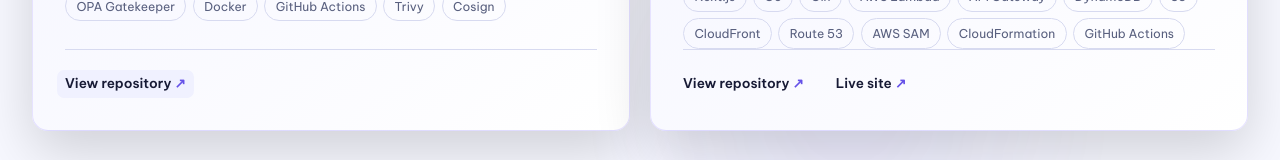
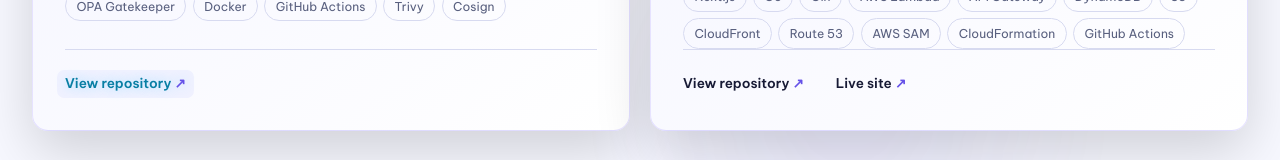
Before and after one commit to TrieuNguyenPhu/portfolio, a Next.js app: page / in a window 1280 px wide. In both pictures the pointer is over the link 125 px from the left and 2476 px from the top of the page. Shown: the part 2393-2553 px from the top of the page. Built offline with nearby package versions, Linux system fonts and the light colour scheme.

Commit message:
Brighten project action links on hover

```diff
--- a/app/globals.css
+++ b/app/globals.css
@@ -527,7 +527,7 @@ main,
   white-space: nowrap;
 }
 
-.project-footer a:hover { background: var(--surface-light); color: var(--text); }
+.project-footer a:hover { background: var(--surface-light); color: var(--cyan); text-shadow: 0 0 0.7rem rgb(87 214 255 / 45%); }
 .project-footer a span { color: var(--project-accent); }
 
 .experience-list { display: grid; gap: 1rem; }
```
